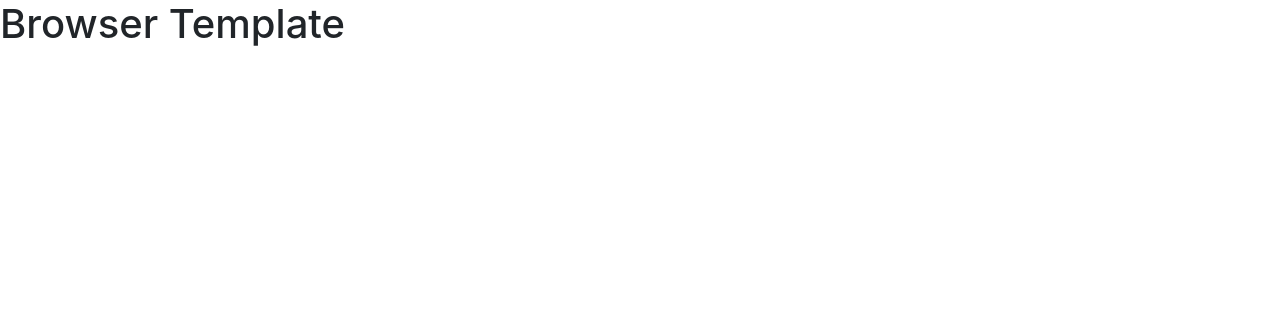
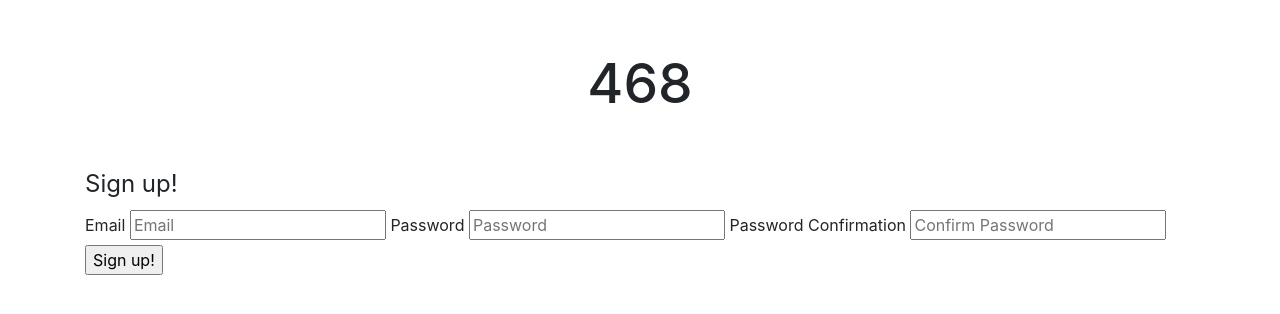
Before and after one commit to Bahmbies/Tic-TAC-2.0, a website built with webpack: page index.html in a window 1280 px wide. Built offline with nearby package versions, Linux system fonts and the light colour scheme.

Commit message:
auth-works

```diff
--- a/assets/styles/index.scss
+++ b/assets/styles/index.scss
@@ -1 +1,8 @@
 @import '~bootstrap/scss/bootstrap';
+.header {
+    margin: 50px;
+    font-size: 55px;
+    flex-direction: column;
+    justify-content: center;
+    text-align: center;
+}
--- a/index.html
+++ b/index.html
@@ -12,6 +12,20 @@
       <script src="public/application.js" type="text/javascript" charset="utf-8" defer></script>
     </head>
     <body>
-      <h1>Browser Template</h1>
+      <h1 class="header">468</h1>
+        <p id="message"></p>
+        <div class="container">
+          <form id="sign-up-form">
+            <fieldset>
+              <legend id="sign-up-msg">Sign up!</legend>
+              <label for="sign-up-email">Email</label>
+              <input id="sign-up-email" type="email" name="credentials[email]" placeholder="Email">
+              <label for="sign-up-password">Password</label>
+              <input id="sign-up-password" type="password" name="credentials[password]" placeholder="Password">
+              <label for="sign-up-password_confirmation">Password Confirmation</label>
+              <input id="sign-up-password_confirmmation" type="password" name="credentials[password_confirmation]" placeholder="Confirm Password">
+              <input type="submit" value="Sign up!">
+            </fieldset>
+          </form>
     </body>
 </html>
```
Also changed, not shown: 2 other files.
